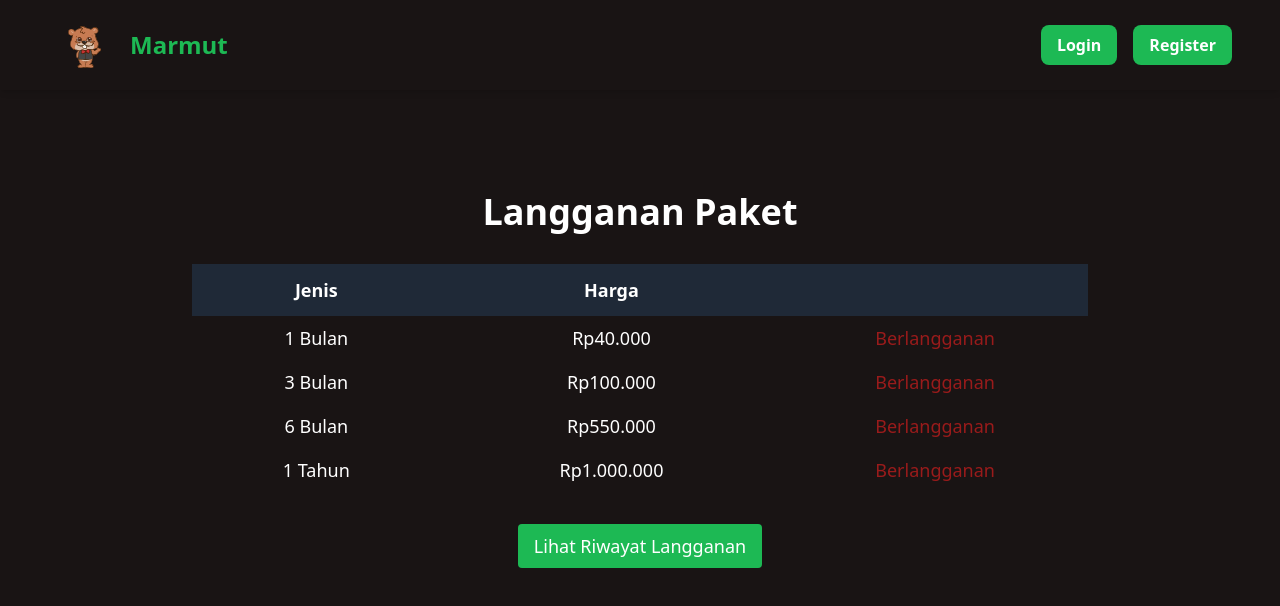
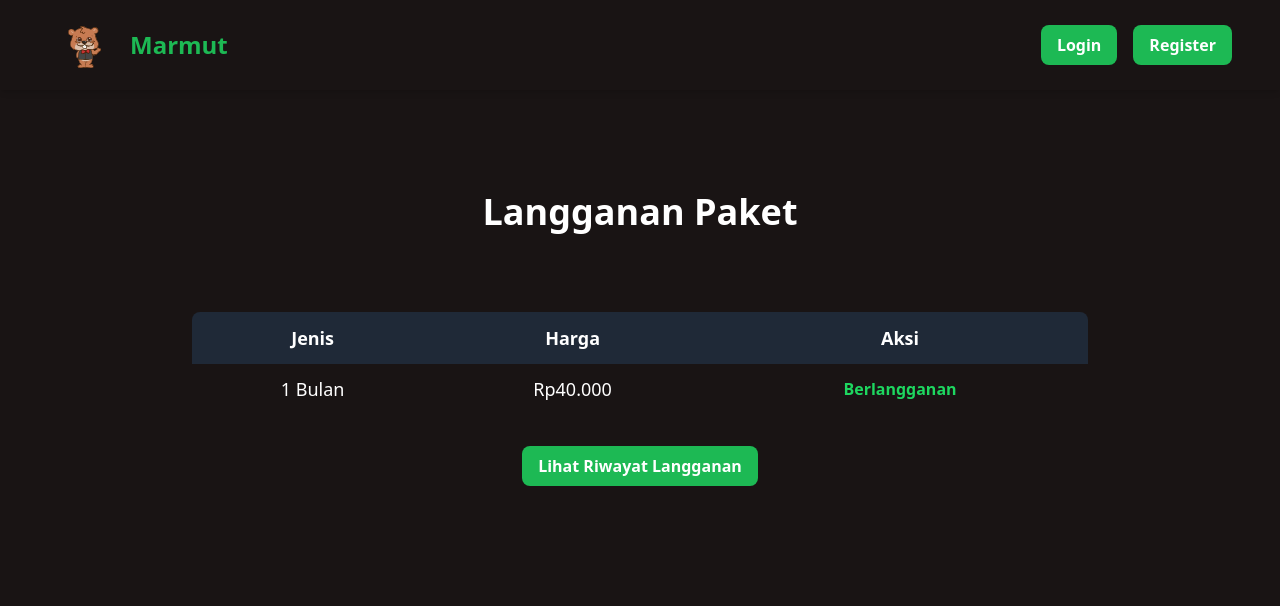
Before and after one commit to E3-Basdat/Marmut-E3, a Next.js app: page /langganan in a window 1280 px wide. Shown: the top 606 px of the page. Built offline with nearby package versions, Linux system fonts and the light colour scheme.

Commit message:
feat: add searchbar

```diff
--- a/src/app/langganan/page.tsx
+++ b/src/app/langganan/page.tsx
@@ -1,9 +1,17 @@
 'use client'
-import React from 'react';
+import React, { useEffect, useState } from 'react';
 import { useRouter } from "next/navigation";
+import { getAllPaket } from '../actions/langganan';
+
+interface Paket {
+    jenis: string;
+    harga: number;
+}
 
 const tabelLangganan = () => {
     const router = useRouter();
+    const [paket, setPaket] = useState<Paket[]>([]);
+
     const handleSubscribe = () => {
         /* TODO: push data email user dan push data paket yang diklik*/
         router.push('/langganan/pembayaran');
@@ -14,53 +22,35 @@ const tabelLangganan = () => {
     };
 
     /* TODO: fetch data paket*/
+    // async function getPaket() {
+    //     const result = await getAllPaket();
+    //     console.log(result);
+    //     setPaket(result.rows as Paket[]);
+    // }
+
+    // useEffect(() => {
+    //     getPaket();
+    // }, []);
 
     return (
-        <main className="flex min-h-screen text-white-100 flex-col items-center gap-8  p-48">
-            <h1 className="text-4xl font-bold">Langganan Paket</h1>
+        <main className="flex min-h-screen text-white-100 flex-col items-center gap-20  p-48">
+            <h1 className="text-4xl font-bold text-center">Langganan Paket</h1>
             <div className="flex flex-col gap-8 w-full max-w-4xl justify-center items-center">
                 <div className="overflow-x-auto w-full">
                     <table className="w-full text-lg">
                         <thead>
                             <tr className="bg-gray-800 text-white">
-                                <th className="py-3 px-5">Jenis</th>
+                                <th className="rounded-tl-lg py-3 px-5">Jenis</th>
                                 <th className="py-3 px-5">Harga</th>
-                                <th className="py-3 px-5"></th>
+                                <th className="rounded-tr-lg whitespace-nowrap">Aksi</th>
                             </tr>
                         </thead>
                         <tbody>
                             <tr>
                                 <td className="py-2 px-4 text-center">1 Bulan</td>
                                 <td className="py-2 px-4 text-center">Rp40.000</td>
-                                <td>
-                                    <button onClick={handleSubscribe} className="w-full h-full text-red-800 hover:text-white bg-transparent">
-                                        Berlangganan
-                                    </button>
-                                </td>
-                            </tr>
-                            <tr>
-                                <td className="py-2 px-4 text-center">3 Bulan</td>
-                                <td className="py-2 px-4 text-center">Rp100.000</td>
-                                <td>
-                                    <button onClick={handleSubscribe} className="w-full h-full text-red-800 hover:text-white bg-transparent">
-                                        Berlangganan
-                                    </button>
-                                </td>
-                            </tr>
-                            <tr>
-                                <td className="py-2 px-4 text-center">6 Bulan</td>
-                                <td className="py-2 px-4 text-center">Rp550.000</td>
-                                <td>
-                                    <button onClick={handleSubscribe} className="w-full h-full text-red-800 hover:text-white bg-transparent">
-                                        Berlangganan
-                                    </button>
-                                </td>
-                            </tr>
-                            <tr>
-                                <td className="py-2 px-4 text-center">1 Tahun</td>
-                                <td className="py-2 px-4 text-center">Rp1.000.000</td>
-                                <td>
-                                    <button onClick={handleSubscribe} className="w-full h-full text-red-800 hover:text-white bg-transparent">
+                                <td className="text-center">
+                                    <button onClick={handleSubscribe} className="btn btn-ghost btn-s text-base w-full h-full text-green-100 hover:text-white bg-transparent">
                                         Berlangganan
                                     </button>
                                 </td>
@@ -68,9 +58,9 @@ const tabelLangganan = () => {
                         </tbody>
                     </table>
                 </div>
-                <button onClick={handleHistory} className="text-lg bg-green-200 hover:bg-green-700 text-white py-2 px-4 rounded">
-                    Lihat Riwayat Langganan
-                </button>
+                <button onClick={handleHistory} className="px-4 py-2  bg-green-200 rounded-lg text-white-100 font-bold">
+                        Lihat Riwayat Langganan
+                    </button>
             </div>
         </main>
     );
--- a/src/app/langganan/pembayaran/page.tsx
+++ b/src/app/langganan/pembayaran/page.tsx
@@ -11,15 +11,15 @@ const page = () => {
 
     return (
     <main className="flex min-h-screen text-white-100 flex-col items-center gap-8  p-48">
-        <h1 className="text-4xl font-bold">Pembayaran Paket</h1>
+        <h1 className="text-4xl font-bold text-center">Pembayaran Paket</h1>
         <div className="flex flex-col gap-8 w-full max-w-4xl justify-center items-center">
             <label>Informasi Paket yang Ingin Dibeli:</label>
             <div className="overflow-x-auto w-full">
                 <table className="w-full text-lg">
                     <thead>
                         <tr className="bg-gray-800 text-white">
-                            <th className="py-3 px-5">Jenis</th>
-                            <th className="py-3 px-5">Harga</th>
+                            <th className="rounded-tl-lg py-3 px-5">Jenis</th>
+                            <th className="rounded-tr-lg py-3 px-5">Harga</th>
                         </tr>
                     </thead>
                     <tbody>
@@ -41,7 +41,7 @@ const page = () => {
                     </ul>
                 </div>
             </label>
-            <button onClick={handleSubmit} className="bg-green-200 text-white font-bold py-2 px-4 rounded">
+            <button onClick={handleSubmit} className="px-4 py-2  bg-green-200 rounded-lg text-white-100 font-bold">
                 Submit
             </button>
         </div>
--- a/src/app/langganan/riwayat/page.tsx
+++ b/src/app/langganan/riwayat/page.tsx
@@ -1,4 +1,5 @@
 "use client"
+import Link from 'next/link';
 import { useRouter } from 'next/navigation';
 import React from 'react'
 
@@ -10,18 +11,18 @@ function riwayatLangganan() {
     /* TODO: fetch data transaksi user*/
 
     return (
-        <main className="flex min-h-screen text-white-100 flex-col items-center gap-8  p-48">
-            <h1 className="text-4xl font-bold">Riwayat Langganan</h1>
-            <div className="flex flex-col gap-8 w-full max-w-4xl justify-center items-center">
+        <main className="flex min-h-screen text-white-100 flex-col items-center gap-20  py-48">
+            <h1 className="text-4xl font-bold text-center">Riwayat Langganan</h1>
+            <div className="flex flex-col gap-8 w-full justify-center items-center px-20">
                 <div className="overflow-x-auto w-full">
                     <table className="w-full text-lg">
                         <thead>
                             <tr className="bg-gray-800 text-white">
-                                <th className="py-3 px-5">Jenis</th>
+                                <th className="rounded-tl-lg py-3 px-5">Jenis</th>
                                 <th className="py-3 px-5">Tanggal Dimulai</th>
                                 <th className="py-3 px-5">Tanggal Berakhir</th>
                                 <th className="py-3 px-5">Metode Pembayaran</th>
-                                <th className="py-3 px-5">Nominal</th>
+                                <th className="rounded-tr-lg py-3 px-5">Nominal</th>
                             </tr>
                         </thead>
                         <tbody>
@@ -35,7 +36,7 @@ function riwayatLangganan() {
                         </tbody>
                     </table>
                 </div>
-                <button onClick={handleKembali} className="bg-green-200 text-white font-bold py-2 px-4 rounded">
+                <button onClick={handleKembali} className="px-4 py-2  bg-green-200 rounded-lg text-white-100 font-bold">
                     Kembali
                 </button>
             </div>
--- a/src/app/searchbar/page.tsx
+++ b/src/app/searchbar/page.tsx
@@ -1,9 +1,87 @@
-import React from 'react'
+"use client"
+import React, { useState, useEffect} from 'react'
 
-function searcBar() {
+function searchBar() {
+  const [query, setQuery] = useState("");
+  const [results, setResults] = useState([]);
+
+  const handeLihat = async () => {
+
+  };
+
+  // const handleSearch = async () => {
+  //   const response = await fetch(`/api/search?q=${encodeURIComponent(query)}`);
+  //   const data = await response.json();
+  //   setResults(data);  // Menyimpan hasil pencarian ke state
+  // };
+
   return (
-    <div>searcBar</div>
+    <main className="flex min-h-screen text-white-100 flex-col items-center gap-10  p-48">
+      <h1 className="text-4xl font-bold">Apa yang kamu ingin putar? </h1>
+      <div className="flex flex-col gap-8 w-full max-w-4xl justify-center items-center">
+          <div className="overflow-x-auto w-full">
+            <input type="text" placeholder="Ketik Disini" className="overflow-x-auto w-full input input-bordered input-accent " />
+          </div>
+          <div className="w-full overflow-x-auto">
+            <table className="w-full text-lg">
+              <thead>
+                <tr className="bg-gray-800 text-white">
+                  <th className="rounded-tl-lg py-3 px-5">Type</th>
+                  <th className="py-3 px-5">Judul</th>
+                  <th className="py-3 px-5">Oleh</th>
+                  <th className="rounded-tr-lg py-3 px-5">Aksi</th>
+                </tr>
+              </thead>
+              <tbody>
+                  <tr >
+                    <td className="py-2 px-4 text-center">SONG</td>
+                    <td className="py-2 px-4 text-center">Love is in the air</td>
+                    <td className="py-2 px-4 text-center">Artist 1</td>
+                    <td className="py-2 px-4 text-center">
+                      <button onClick={handeLihat} className="btn btn-ghost btn-s text-lg w-full h-full text-green-100 hover:text-white bg-transparent">
+                          Lihat
+                      </button>
+                    </td>
+                  </tr>
+              </tbody>
+            </table>
+          </div>
+
+      </div>
+
+    </main>
   )
 }
 
-export default searcBar
+export default searchBar;
+
+// function ResultsTable({ results }) {
+//   if (results.length === 0) {
+//     return <p>Maaf, pencarian untuk "{query}" tidak ditemukan.</p>;
+//   }
+
+//   return (
+//     <div className="w-full overflow-x-auto">
+//       <table className="table w-full">
+//         <thead>
+//           <tr>
+//             <th>Type</th>
+//             <th>Judul</th>
+//             <th>Oleh</th>
+//             <th>Actions</th>
+//           </tr>
+//         </thead>
+//         <tbody>
+//           {results.map((item, index) => (
+//             <tr key={index}>
+//               <td>{item.type}</td>
+//               <td>{item.title}</td>
+//               <td>{item.by}</td>
+//               <td><button onClick={() => handleView(item)}>Lihat</button></td>
+//             </tr>
+//           ))}
+//         </tbody>
+//       </table>
+//     </div>
+//   );
+// }
```
Also changed, not shown: src/app/downloadedsongs/page.tsx (+28 -41 lines).
